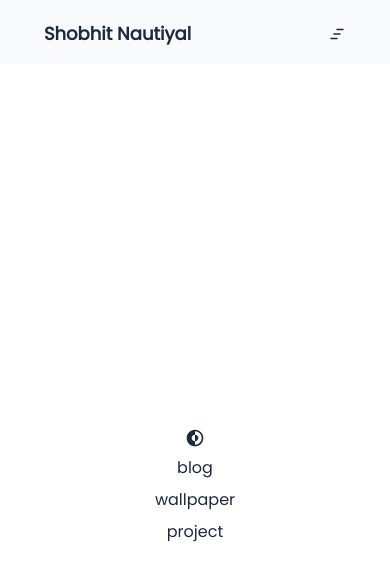
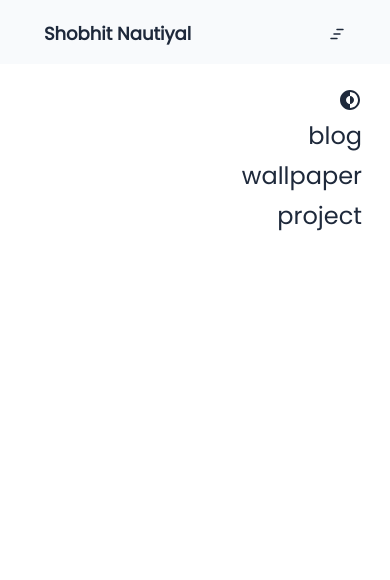
Before and after one commit to shobhit1812/portfolio_v4, a React (Create React App) app: page /wallpaper in a window 390 px wide. Both pictures are taken after a click on the button 337 px from the left and 34 px from the top of the page. Shown: the top 580 px of the page. Built offline with nearby package versions, Linux system fonts and the light colour scheme.

Commit message:
ham fixed

```diff
--- a/src/components/Header.js
+++ b/src/components/Header.js
@@ -15,22 +15,22 @@ const Header = ({ toggleTheme, toggleMenu, showMenu }) => {
         <ul
           className={`flex-col md:flex-row md:flex md:items-center transition-all duration-300 ease-in-out ${
             showMenu ? "flex" : "hidden"
-          } absolute top-16 left-0 right-0 bg-white md:bg-transparent p-5 md:p-0 md:relative md:top-0 md:left-0 md:right-auto md:w-auto md:h-auto w-full h-screen items-center justify-center`}
+          } absolute top-16 left-0 right-0 bg-white md:bg-transparent p-5 md:p-0 md:relative md:top-0 md:left-0 md:right-auto md:w-auto md:h-auto w-full h-screen items-end`}
         >
-          <button className="px-2 py-1 text-xl" onClick={toggleTheme}>
+          <button className="px-2 py-1 text-2xl" onClick={toggleTheme}>
             <CgDarkMode />
           </button>
-          <li className="px-2 py-1 font-medium transition duration-300 ease-in-out hover:underline">
+          <li className="px-2 py-1 font-medium transition duration-300 ease-in-out hover:underline text-2xl md:text-base">
             <Link to="/blog" onClick={toggleMenu}>
               blog
             </Link>
           </li>
-          <li className="px-2 py-1 font-medium transition duration-300 ease-in-out hover:underline">
+          <li className="px-2 py-1 font-medium transition duration-300 ease-in-out hover:underline text-2xl md:text-base">
             <Link to="/wallpaper" onClick={toggleMenu}>
               wallpaper
             </Link>
           </li>
-          <li className="px-2 py-1 font-medium transition duration-300 ease-in-out hover:underline">
+          <li className="px-2 py-1 font-medium transition duration-300 ease-in-out hover:underline text-2xl md:text-base">
             <Link to="/project" onClick={toggleMenu}>
               project
             </Link>
```
